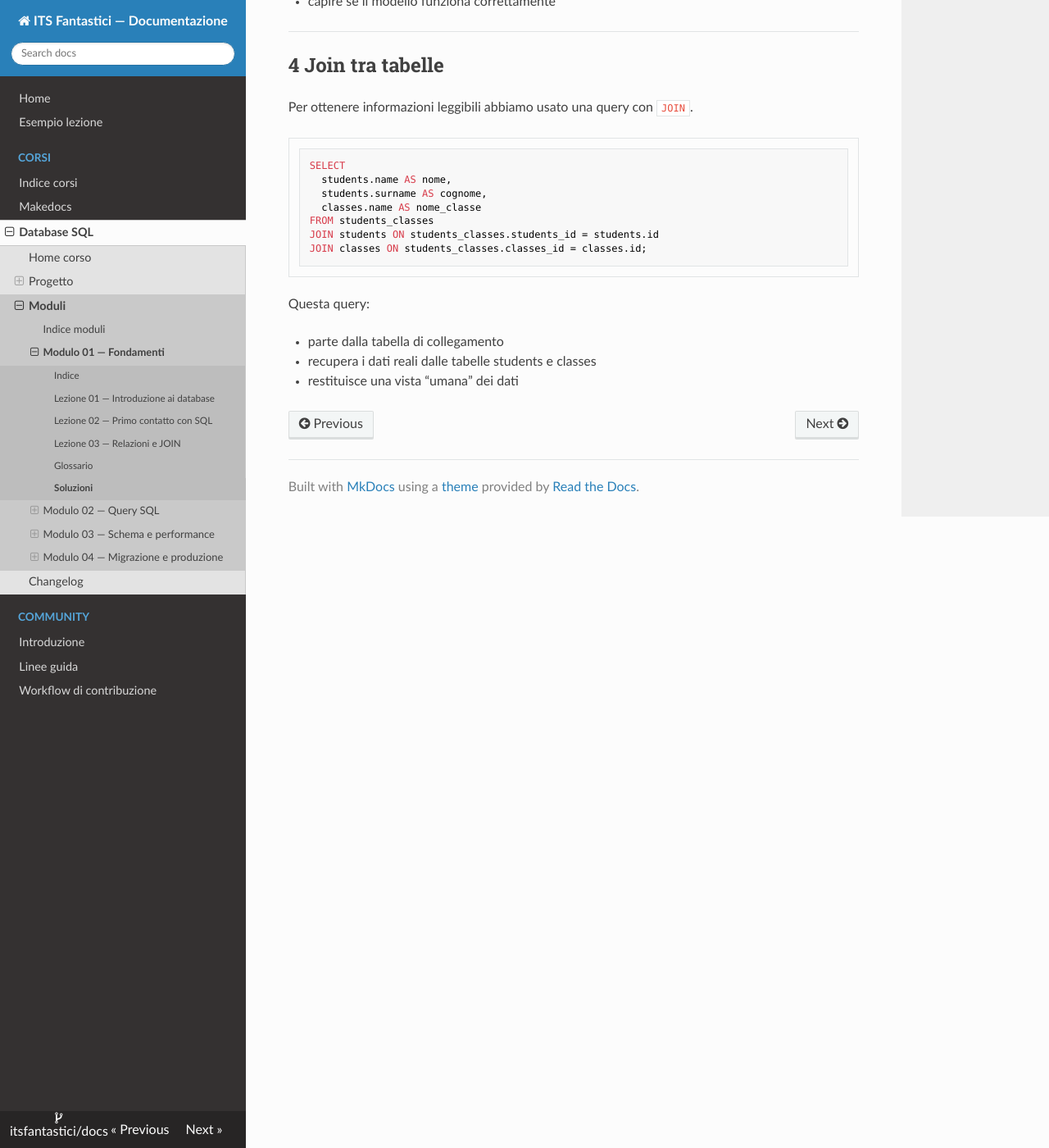
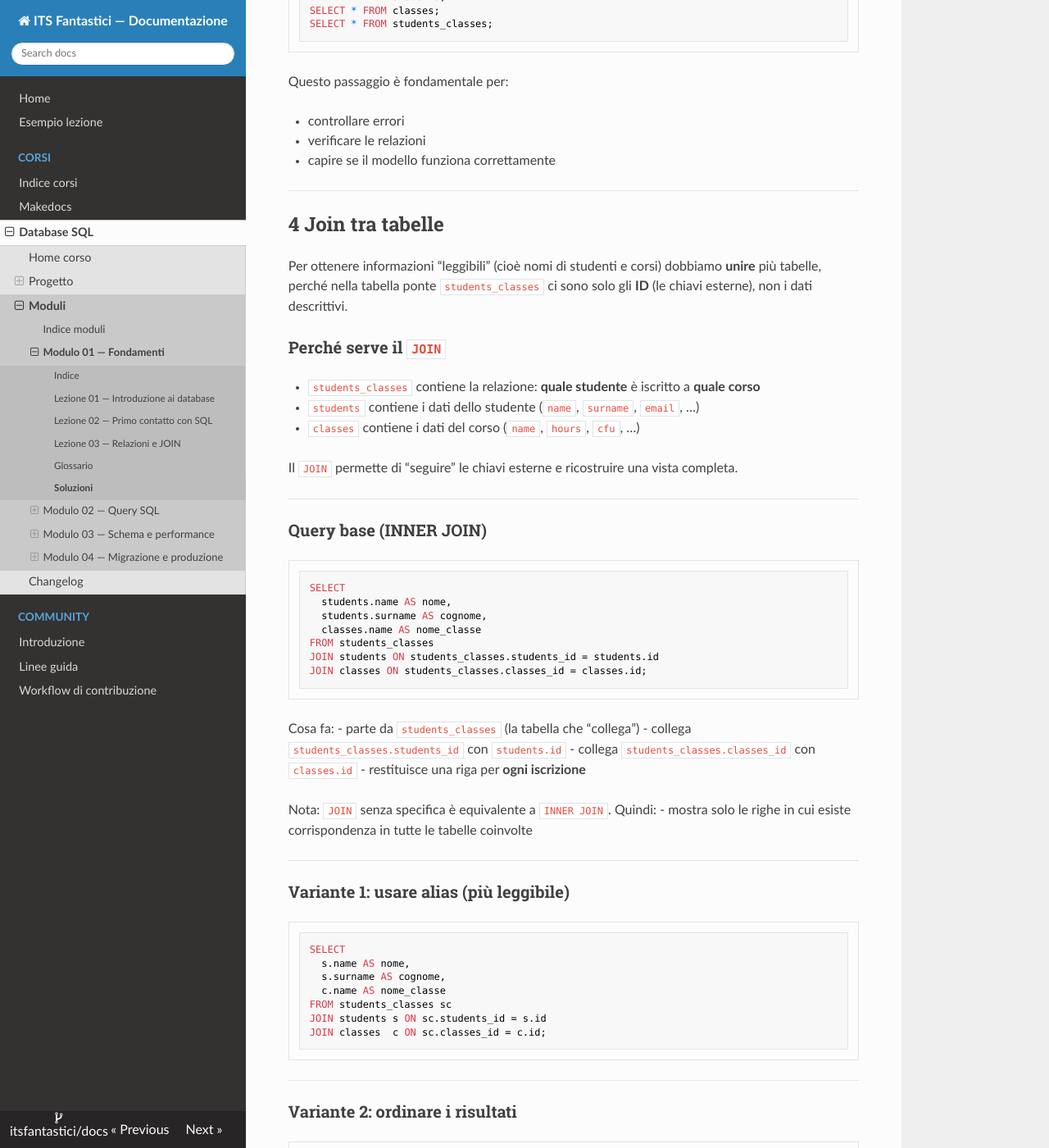
Before and after one commit to pianic2/itsfantastici, an MkDocs documentation site: the page built from docs/corsi/corso-database-sql/moduli/01-fondamenti/soluzioni/esercizio-03-01.md, in a window 1280 px wide and 1400 px high, scrolled down 1564 px. Shown: the whole window at 82% size. Built offline with MkDocs 1.6.1, drawn with Linux system fonts in a browser that asks for light colours; nearby versions of some CDN libraries; some of the changed text lies outside the part shown.

Commit message:
Refactor code structure for improved readability and maintainability

````diff
--- a/docs/corsi/corso-database-sql/moduli/01-fondamenti/soluzioni/esercizio-03-01.md
+++ b/docs/corsi/corso-database-sql/moduli/01-fondamenti/soluzioni/esercizio-03-01.md
@@ -29,10 +29,12 @@ Rappresenta i corsi.
 
 ### Tabella `students_classes`
 Serve a modellare una relazione **molti-a-molti**:
+
 - uno studente può seguire più corsi
 - un corso può avere più studenti
 
 Questa tabella contiene:
+
 - due **chiavi esterne**
 - nessun dato descrittivo, solo relazioni
 
@@ -41,6 +43,7 @@ Questa tabella contiene:
 ## 2 Inserimento dei dati
 
 Abbiamo usato `INSERT INTO ... VALUES` per:
+
 - popolare la tabella `students`
 - popolare la tabella `classes`
 - creare le iscrizioni nella tabella `students_classes`
@@ -68,8 +71,18 @@ Questo passaggio è fondamentale per:
 
 ## 4 Join tra tabelle
 
-Per ottenere informazioni leggibili abbiamo usato una query con `JOIN`.
+Per ottenere informazioni “leggibili” (cioè nomi di studenti e corsi) dobbiamo **unire** più tabelle, perché nella tabella ponte `students_classes` ci sono solo gli **ID** (le chiavi esterne), non i dati descrittivi.
 
+### Perché serve il `JOIN`
+- `students_classes` contiene la relazione: **quale studente** è iscritto a **quale corso**
+- `students` contiene i dati dello studente (`name`, `surname`, `email`, …)
+- `classes` contiene i dati del corso (`name`, `hours`, `cfu`, …)
+
+Il `JOIN` permette di “seguire” le chiavi esterne e ricostruire una vista completa.
+
+---
+
+### Query base (INNER JOIN)
 ```sql
 SELECT
   students.name AS nome,
@@ -79,8 +92,102 @@ FROM students_classes
 JOIN students ON students_classes.students_id = students.id
 JOIN classes ON students_classes.classes_id = classes.id;
 ```
-Questa query:
 
-- parte dalla tabella di collegamento
-- recupera i dati reali dalle tabelle students e classes
-- restituisce una vista “umana” dei dati
+Cosa fa:
+- parte da `students_classes` (la tabella che “collega”)
+- collega `students_classes.students_id` con `students.id`
+- collega `students_classes.classes_id` con `classes.id`
+- restituisce una riga per **ogni iscrizione**
+
+Nota: `JOIN` senza specifica è equivalente a `INNER JOIN`. Quindi:
+- mostra solo le righe in cui esiste corrispondenza in tutte le tabelle coinvolte
+
+---
+
+### Variante 1: usare alias (più leggibile)
+```sql
+SELECT
+  s.name AS nome,
+  s.surname AS cognome,
+  c.name AS nome_classe
+FROM students_classes sc
+JOIN students s ON sc.students_id = s.id
+JOIN classes  c ON sc.classes_id = c.id;
+```
+
+---
+
+### Variante 2: ordinare i risultati
+```sql
+SELECT
+  s.surname AS cognome,
+  s.name AS nome,
+  c.name AS nome_classe
+FROM students_classes sc
+JOIN students s ON sc.students_id = s.id
+JOIN classes  c ON sc.classes_id = c.id
+ORDER BY c.name, s.surname, s.name;
+```
+
+---
+
+### Variante 3: filtrare (es. iscrizioni a un corso specifico)
+```sql
+SELECT
+  s.name AS nome,
+  s.surname AS cognome,
+  c.name AS nome_classe
+FROM students_classes sc
+JOIN students s ON sc.students_id = s.id
+JOIN classes  c ON sc.classes_id = c.id
+WHERE c.name = 'Database SQL';
+```
+
+---
+
+### Variante 4: includere anche gli ID (utile per debug/verifica)
+```sql
+SELECT
+  sc.students_id,
+  sc.classes_id,
+  s.name AS nome,
+  s.surname AS cognome,
+  c.name AS nome_classe
+FROM students_classes sc
+JOIN students s ON sc.students_id = s.id
+JOIN classes  c ON sc.classes_id = c.id;
+```
+
+---
+
+### Variante 5: vedere tutti i corsi anche se non hanno studenti (LEFT JOIN)
+Se vuoi mostrare **tutti i corsi**, anche quelli senza iscrizioni:
+```sql
+SELECT
+  c.name AS nome_classe,
+  s.name AS nome,
+  s.surname AS cognome
+FROM classes c
+LEFT JOIN students_classes sc ON sc.classes_id = c.id
+LEFT JOIN students s ON sc.students_id = s.id
+ORDER BY c.name;
+```
+
+Qui:
+- ogni corso appare comunque
+- per i corsi senza iscritti, i campi dello studente risultano `NULL`
+
+---
+
+### Variante 6: contare quanti studenti ci sono per corso (aggregazione)
+```sql
+SELECT
+  c.name AS nome_classe,
+  COUNT(sc.students_id) AS numero_studenti
+FROM classes c
+LEFT JOIN students_classes sc ON sc.classes_id = c.id
+GROUP BY c.id, c.name
+ORDER BY numero_studenti DESC, c.name;
+```
+
+Questa variante è utile per fare report e statistiche sulle iscrizioni.
````
Also changed, not shown: docs/corsi/corso-database-sql/moduli/02-query-sql/index.md (+79 -6 lines), docs/corsi/corso-database-sql/moduli/02-query-sql/lezione-04.md (+13 -25 lines), site/corsi/corso-database-sql/moduli/01-fondamenti/glossary/index.html, site/corsi/corso-database-sql/moduli/01-fondamenti/index.html, site/corsi/corso-database-sql/moduli/01-fondamenti/lezione-02/index.html, site/corsi/corso-database-sql/moduli/01-fondamenti/lezione-03/index.html, site/corsi/corso-database-sql/moduli/01-fondamenti/soluzioni/esercizio-03-01/index.html, site/corsi/corso-database-sql/moduli/02-query-sql/index.html, site/corsi/corso-database-sql/moduli/02-query-sql/lezione-04/index.html, site/index.html, site/search/search_index.json.
